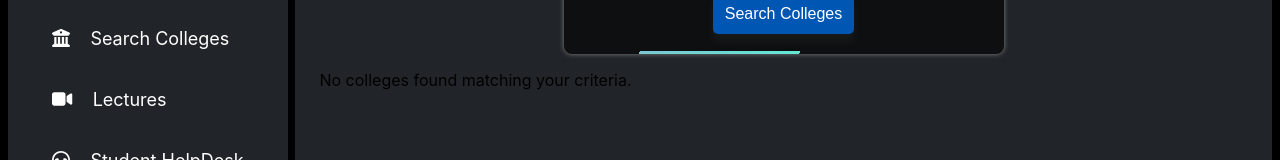
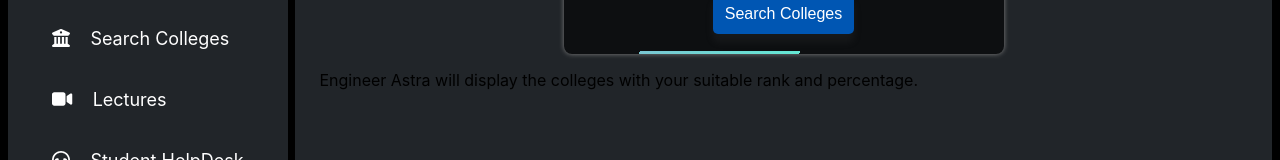
Before and after one commit to VKT2003/Engineer-Astra, a React (Create React App) app in the folder goal/: page / in a window 1280 px wide. Shown: the part 360-520 px from the top of the page. Built offline with nearby package versions, Linux system fonts and the light colour scheme.

Commit message:
Update Home.js

```diff
--- a/goal/src/components/Home.js
+++ b/goal/src/components/Home.js
@@ -88,7 +88,7 @@ const Home = () => {
             </div>
           ))
         ) : (
-          <p>No colleges found matching your criteria.</p>
+          <p>Engineer Astra will display the colleges with your suitable rank and percentage.</p>
         )}
       </div>
       </div>
```
